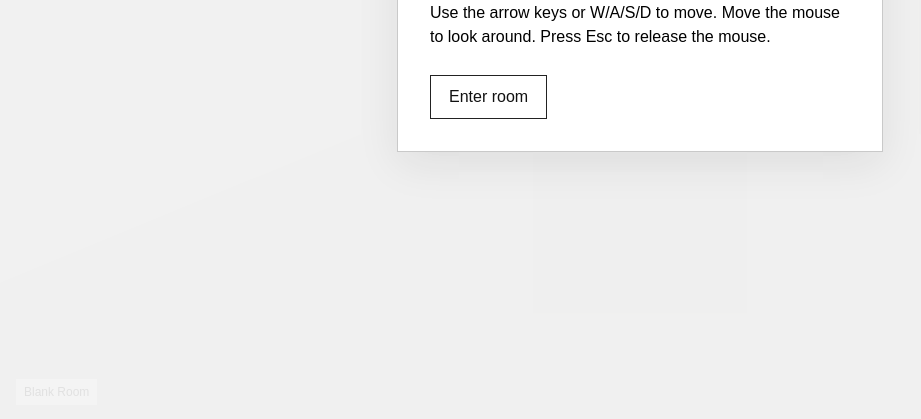
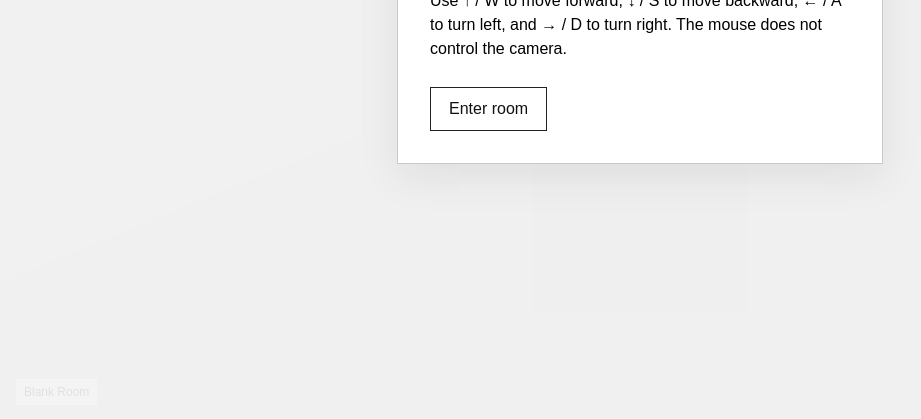
Before and after one commit to AppleVioletRobot/blank-room, a website built with Vite: page index.html in a window 1280 px wide. Shown: the part 381-800 px from the top of the page, without its empty margins (0-921 px from the left). Built offline with nearby package versions, Linux system fonts and the light colour scheme; animation ran at ten frames a second.

Commit message:
Update calm navigation instructions

```diff
--- a/index.html
+++ b/index.html
@@ -12,7 +12,7 @@
         <div class="overlay-card">
           <p class="eyebrow">Blank Room v0.1</p>
           <h1>Enter the room</h1>
-          <p>Use the arrow keys or W/A/S/D to move. Move the mouse to look around. Press Esc to release the mouse.</p>
+          <p>Use ↑ / W to move forward, ↓ / S to move backward, ← / A to turn left, and → / D to turn right. The mouse does not control the camera.</p>
           <button id="enter-button" type="button">Enter room</button>
         </div>
       </div>
```
